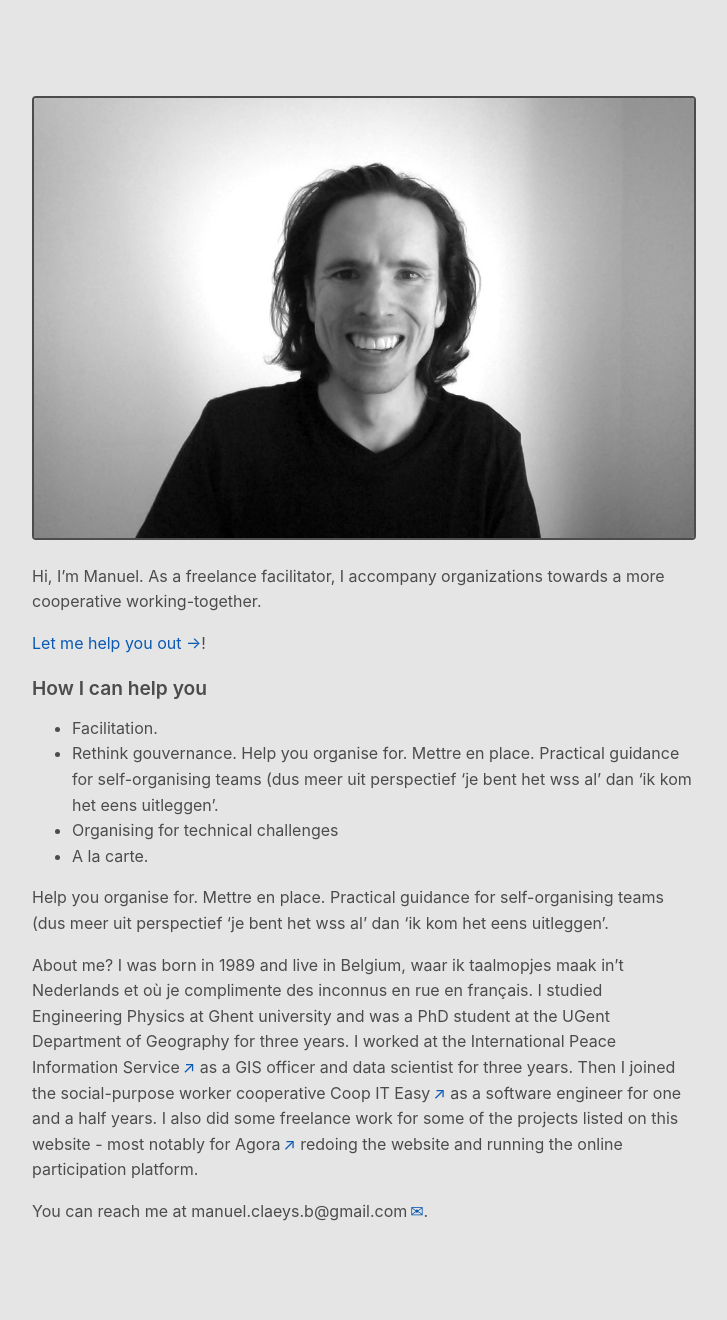
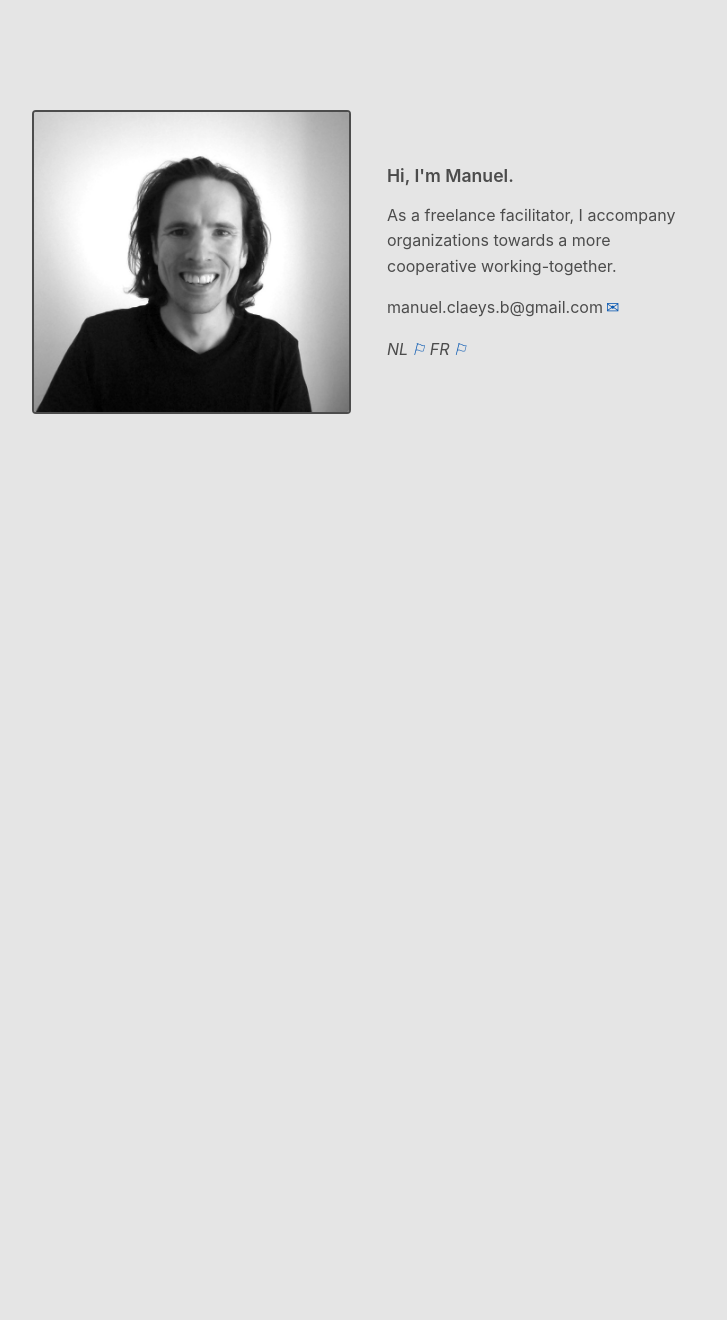
Before and after one commit to mclaeysb/mclaeysb.github.com, a Jekyll site: the page built from index.md, in a window 1280 px wide. Shown: the whole page, without its empty margins (278-1005 px from the left). Built offline with Jekyll 4.4.1, drawn with Linux system fonts in a browser that asks for light colours; after the commit the page ends 900 px from its top, so only the background shows below that.

Commit message:
Hoofdberoep

```diff
--- a/css/main.css
+++ b/css/main.css
@@ -63,6 +63,7 @@ a.language:after {
   content: " ⚐";
   color: var(--link-text-color);
 }
+
 
 h1, h2, h3, h4 {
 	margin-top: 1.2rem;
--- a/index.md
+++ b/index.md
@@ -2,22 +2,33 @@
 layout: public
 title: Manuel Claeys Bouuaert - Facilitator
 ---
-<img src="img/manuel.jpg" class="portrait">
+<div class="image-box with-padding-bottom">
+    <img src="img/manuel.jpg">
+    <div style="margin:auto 10px">
+        <p><h2>Hi, I'm Manuel.</h2></p>
+        <p>As a freelance facilitator, I accompany organizations towards a more cooperative working-together.</p>
+        <p>
+            <a href="mailto:manuel.claeys.b@gmail.com" class="email">manuel.claeys.b@gmail.com</a><br>
+            <!-- <a href="tel:TELTELTEL" class="phone">TELTELTEL</a> -->
+        </p>
+        <p>
+            <a href="/index_nl" class="language">NL</a>
+            <a href="/index_fr" class="language">FR</a>
+        </p>
+    </div>
+</div>
 
-Hi, I'm Manuel. As a freelance facilitator, I accompany organizations towards a more cooperative working-together.
+<!-- About me? I was born in 1989 and live in Belgium, waar ik taalmopjes maak in't Nederlands et où je complimente des inconnus en rue en français. I studied Engineering Physics at Ghent university and was a PhD student at the UGent Department of Geography for three years. I worked at the [International Peace Information Service](https://ipisresearch.be) as a GIS officer and data scientist for three years. Then I joined the social-purpose worker cooperative [Coop IT Easy](https://coopiteasy.be) as a software engineer for one and a half years. I also did some freelance work for some of the projects listed on this website - most notably for [Agora](https://agora.brussels) redoing the website and running the online participation platform.
+ -->
 
-<a href="/freelance" class="internal">Let me help you out</a>!
+<!-- # Can I help you out?
 
-# How I can help you
+Need a facilitator, programmer, map-maker or game-organiser for your inspiring project? To give my volunteer experience a sustainable continuation, I offer my collaboration for short assignments as an independent contributor.
 
-- Facilitation.
-- Rethink gouvernance. Help you organise for. Mettre en place. Practical guidance for self-organising teams (dus meer uit perspectief ‘je bent het wss al’ dan ‘ik kom het eens uitleggen’.
-- Organising for technical challenges
-- A la carte.
+## How I can help
 
-Help you organise for. Mettre en place. Practical guidance for self-organising teams (dus meer uit perspectief ‘je bent het wss al’ dan ‘ik kom het eens uitleggen’.
-
-
-About me? I was born in 1989 and live in Belgium, waar ik taalmopjes maak in't Nederlands et où je complimente des inconnus en rue en français. I studied Engineering Physics at Ghent university and was a PhD student at the UGent Department of Geography for three years. I worked at the [International Peace Information Service](https://ipisresearch.be) as a GIS officer and data scientist for three years. Then I joined the social-purpose worker cooperative [Coop IT Easy](https://coopiteasy.be) as a software engineer for one and a half years. I also did some freelance work for some of the projects listed on this website - most notably for [Agora](https://agora.brussels) redoing the website and running the online participation platform.
-
-You can reach me at <a href="mailto:manuel.claeys.b@gmail.com" class="email">manuel.claeys.b@gmail.com</a>.
+- A **delicate meeting** is coming up at your (volunteer) work: I can facilitate it.
+- Your cooperative is going on a retreat to **set out the strategy** for the coming year or think creatively around a new theme: I am eager to guide this exercise.
+- You and your neighbors want to **protest against a plan from the municipality**: I help you start a conversation together in which everyone can be heard, and where you can explore the different options together on handy map material.
+- Your team is going on team building and you want to get to know each other in a different way by going all-out during **a mad game**: I'd be happy to set it up for you.
+- Your team suddenly has a lot of **(geographical) data to process**: I can dive into and get the first insights, and together we can look for a suitable tool and an appropriate learning path. -->
```
Also changed, not shown: index_fr.md (added, +31 -0 lines), index_nl.md (+18 -12 lines), portfolio.md (+1 -1 lines), img/facilitation_4.jpg, img/freelance_4.jpg, thumbnail/facilitation_4.jpg, thumbnail/freelance_4.jpg, 2 other files.
